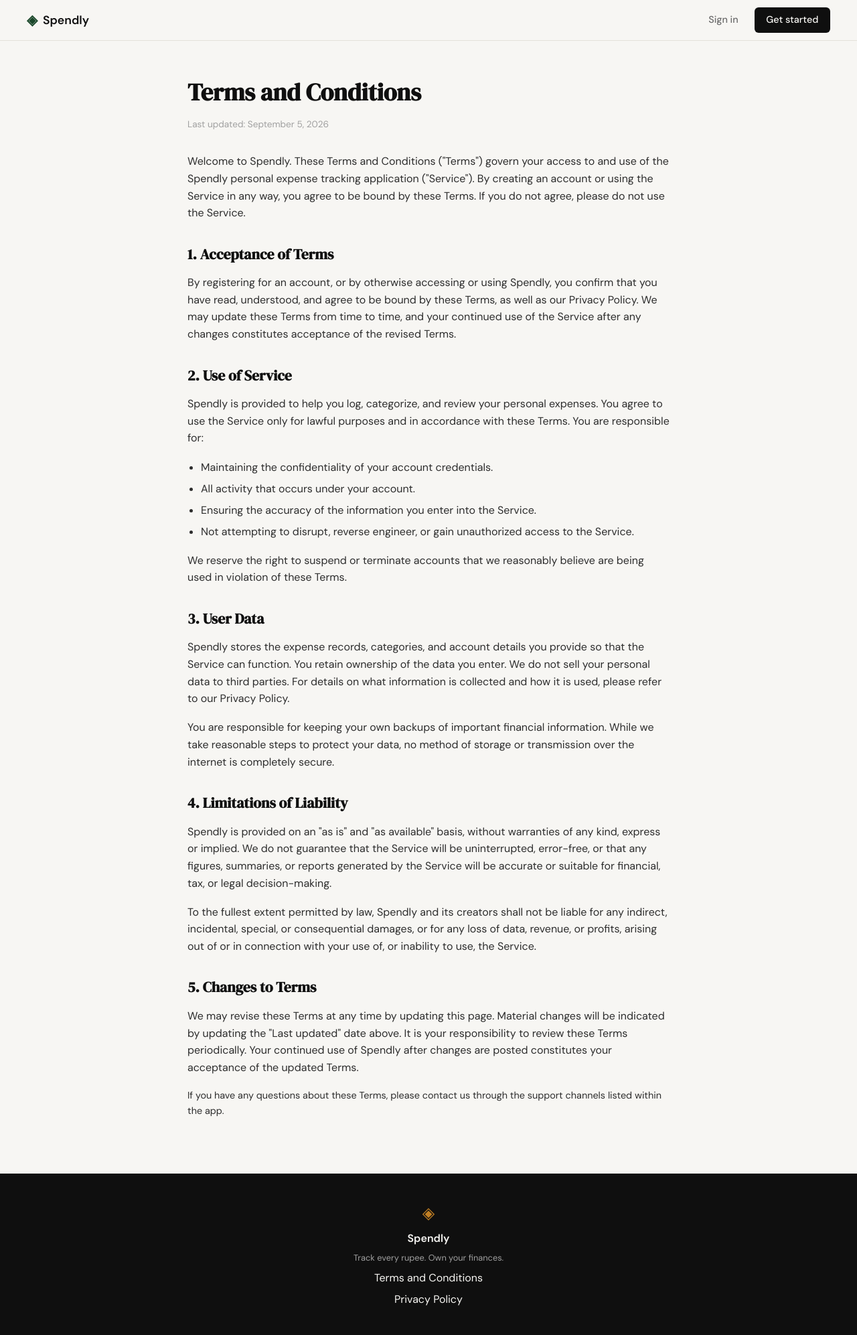
After one commit to Akshats-git/Agentic-Coding-Using-Claude-Code, a Flask app: page /terms in a window 1280 px wide. The commit adds this page. Shown: the whole page at 67% size. Run offline with Flask 3, Linux system fonts and the light colour scheme.

Commit message:
landing: add terms and conditions page and route

```diff
--- a/Expense-Tracker/app.py
+++ b/Expense-Tracker/app.py
@@ -20,6 +20,11 @@ def register():
 @app.route("/login")
 def login():
     return render_template("login.html")
+
+
+@app.route("/terms")
+def terms():
+    return render_template("terms.html")
 
 
 # ------------------------------------------------------------------ #
--- a/Expense-Tracker/static/css/style.css
+++ b/Expense-Tracker/static/css/style.css
@@ -478,6 +478,55 @@ a { color: inherit; text-decoration: none; }
 .auth-switch a:hover { text-decoration: underline; }
 
 /* ------------------------------------------------------------------ */
+/* Legal / content pages                                               */
+/* ------------------------------------------------------------------ */
+
+.legal-section {
+    padding: 3rem 2rem 4rem;
+}
+
+.legal-container {
+    max-width: 720px;
+    margin: 0 auto;
+}
+
+.legal-title {
+    font-family: var(--font-display);
+    font-size: 2.25rem;
+    color: var(--ink);
+    margin-bottom: 0.5rem;
+}
+
+.legal-updated {
+    font-size: 0.85rem;
+    color: var(--ink-faint);
+    margin-bottom: 2rem;
+}
+
+.legal-body p {
+    margin-bottom: 1.1rem;
+    color: var(--ink-soft);
+}
+
+.legal-body h2 {
+    font-family: var(--font-display);
+    font-size: 1.35rem;
+    color: var(--ink);
+    margin: 2rem 0 0.75rem;
+}
+
+.legal-body ul {
+    margin: 0 0 1.1rem 1.25rem;
+}
+
+.legal-body li {
+    margin-bottom: 0.4rem;
+    color: var(--ink-soft);
+}
+
+.legal-contact { color: var(--ink-muted); font-size: 0.9rem; }
+
+/* ------------------------------------------------------------------ */
 /* Footer                                                              */
 /* ------------------------------------------------------------------ */
 
--- a/Expense-Tracker/templates/base.html
+++ b/Expense-Tracker/templates/base.html
@@ -34,7 +34,7 @@
             <span class="brand-icon">◈</span>
             <span class="footer-name">Spendly</span>
             <p class="footer-copy">Track every rupee. Own your finances.</p>
-            <a href="#">Terms and Conditions</a>
+            <a href="{{ url_for('terms') }}">Terms and Conditions</a>
             <a href="#">Privacy Policy</a>
         </div>
     </footer>
--- /dev/null
+++ b/Expense-Tracker/templates/terms.html
@@ -0,0 +1,94 @@
+{% extends "base.html" %}
+
+{% block title %}Terms and Conditions — Spendly{% endblock %}
+
+{% block content %}
+
+<section class="legal-section">
+    <div class="legal-container">
+        <h1 class="legal-title">Terms and Conditions</h1>
+        <p class="legal-updated">Last updated: September 5, 2026</p>
+
+        <div class="legal-body">
+            <p>
+                Welcome to Spendly. These Terms and Conditions ("Terms") govern your
+                access to and use of the Spendly personal expense tracking application
+                ("Service"). By creating an account or using the Service in any way,
+                you agree to be bound by these Terms. If you do not agree, please do
+                not use the Service.
+            </p>
+
+            <h2>1. Acceptance of Terms</h2>
+            <p>
+                By registering for an account, or by otherwise accessing or using
+                Spendly, you confirm that you have read, understood, and agree to be
+                bound by these Terms, as well as our Privacy Policy. We may update
+                these Terms from time to time, and your continued use of the Service
+                after any changes constitutes acceptance of the revised Terms.
+            </p>
+
+            <h2>2. Use of Service</h2>
+            <p>
+                Spendly is provided to help you log, categorize, and review your
+                personal expenses. You agree to use the Service only for lawful
+                purposes and in accordance with these Terms. You are responsible for:
+            </p>
+            <ul>
+                <li>Maintaining the confidentiality of your account credentials.</li>
+                <li>All activity that occurs under your account.</li>
+                <li>Ensuring the accuracy of the information you enter into the Service.</li>
+                <li>Not attempting to disrupt, reverse engineer, or gain unauthorized access to the Service.</li>
+            </ul>
+            <p>
+                We reserve the right to suspend or terminate accounts that we
+                reasonably believe are being used in violation of these Terms.
+            </p>
+
+            <h2>3. User Data</h2>
+            <p>
+                Spendly stores the expense records, categories, and account details
+                you provide so that the Service can function. You retain ownership of
+                the data you enter. We do not sell your personal data to third
+                parties. For details on what information is collected and how it is
+                used, please refer to our Privacy Policy.
+            </p>
+            <p>
+                You are responsible for keeping your own backups of important
+                financial information. While we take reasonable steps to protect your
+                data, no method of storage or transmission over the internet is
+                completely secure.
+            </p>
+
+            <h2>4. Limitations of Liability</h2>
+            <p>
+                Spendly is provided on an "as is" and "as available" basis, without
+                warranties of any kind, express or implied. We do not guarantee that
+                the Service will be uninterrupted, error-free, or that any figures,
+                summaries, or reports generated by the Service will be accurate or
+                suitable for financial, tax, or legal decision-making.
+            </p>
+            <p>
+                To the fullest extent permitted by law, Spendly and its creators shall
+                not be liable for any indirect, incidental, special, or consequential
+                damages, or for any loss of data, revenue, or profits, arising out of
+                or in connection with your use of, or inability to use, the Service.
+            </p>
+
+            <h2>5. Changes to Terms</h2>
+            <p>
+                We may revise these Terms at any time by updating this page. Material
+                changes will be indicated by updating the "Last updated" date above.
+                It is your responsibility to review these Terms periodically. Your
+                continued use of Spendly after changes are posted constitutes your
+                acceptance of the updated Terms.
+            </p>
+
+            <p class="legal-contact">
+                If you have any questions about these Terms, please contact us
+                through the support channels listed within the app.
+            </p>
+        </div>
+    </div>
+</section>
+
+{% endblock %}
```
